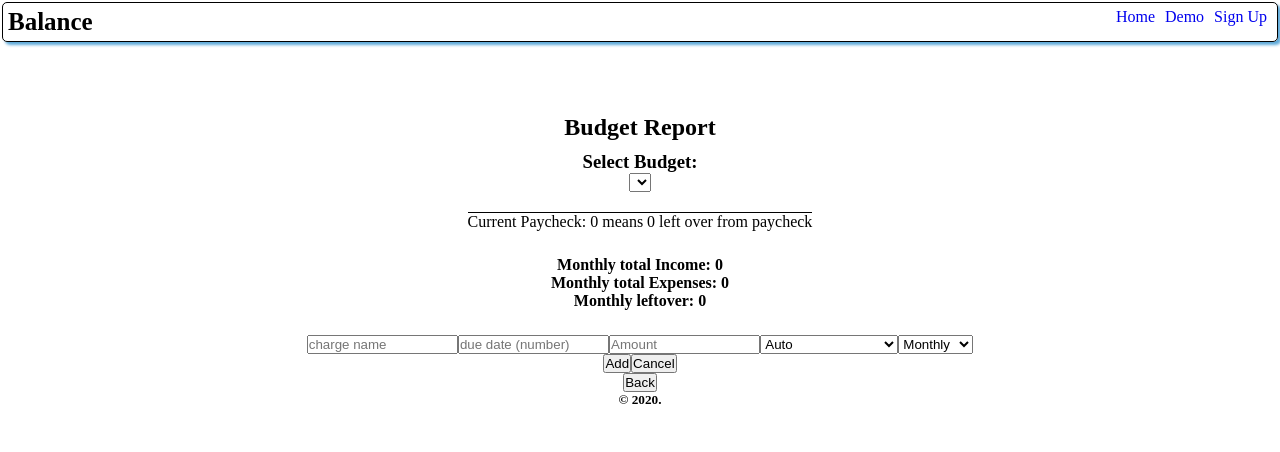
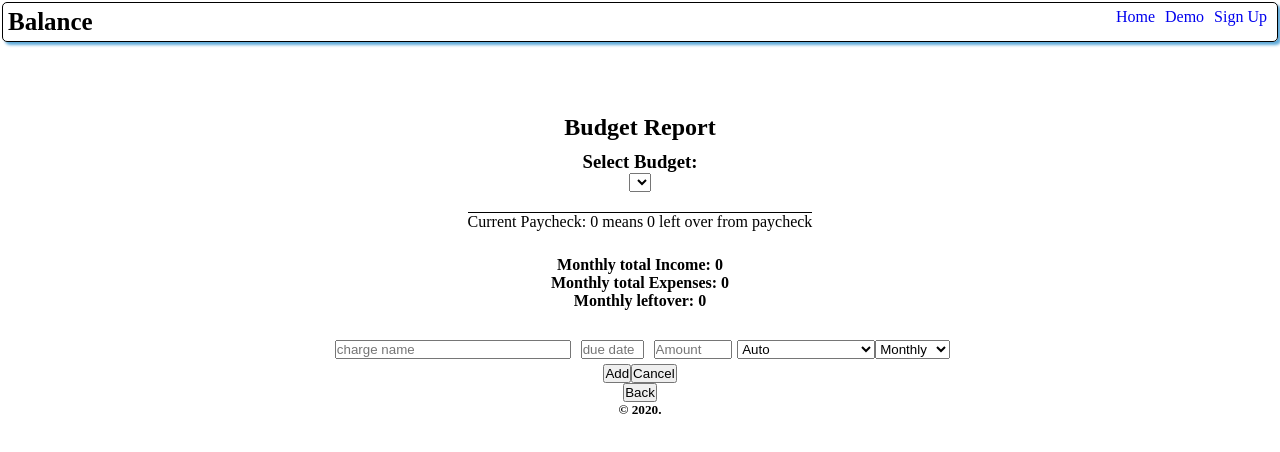
Before and after one commit to Cosmic-Noir/balance-app, a React (Create React App) app: page /budgets in a window 1280 px wide. Both pictures are taken after a click on the button "Add Charge". Shown: the top 452 px of the page. Built offline with nearby package versions, Linux system fonts and the light colour scheme.

Commit message:
Add some margin

```diff
--- a/src/components/addCharge/addCharge.css
+++ b/src/components/addCharge/addCharge.css
@@ -1,3 +1,19 @@
+/* Class styling */
+
 .chargeInput {
-  width: 20%;
+  margin: 5px;
 }
+
+/* Id styling */
+
+#charge_name {
+  width: 30%;
+}
+
+#due_date {
+  width: 8%;
+}
+
+#amount {
+  width: 10%;
+}
--- a/src/components/addCharge/addCharge.js
+++ b/src/components/addCharge/addCharge.js
@@ -86,7 +86,7 @@ class AddCharge extends Component {
             className="chargeInput"
             id="due_date"
             onChange={e => this.updateDueDate(e.target.value)}
-            placeholder="due date (number)"
+            placeholder="due date"
             name="due_date"
             ref={this.due_date}
             required
```
